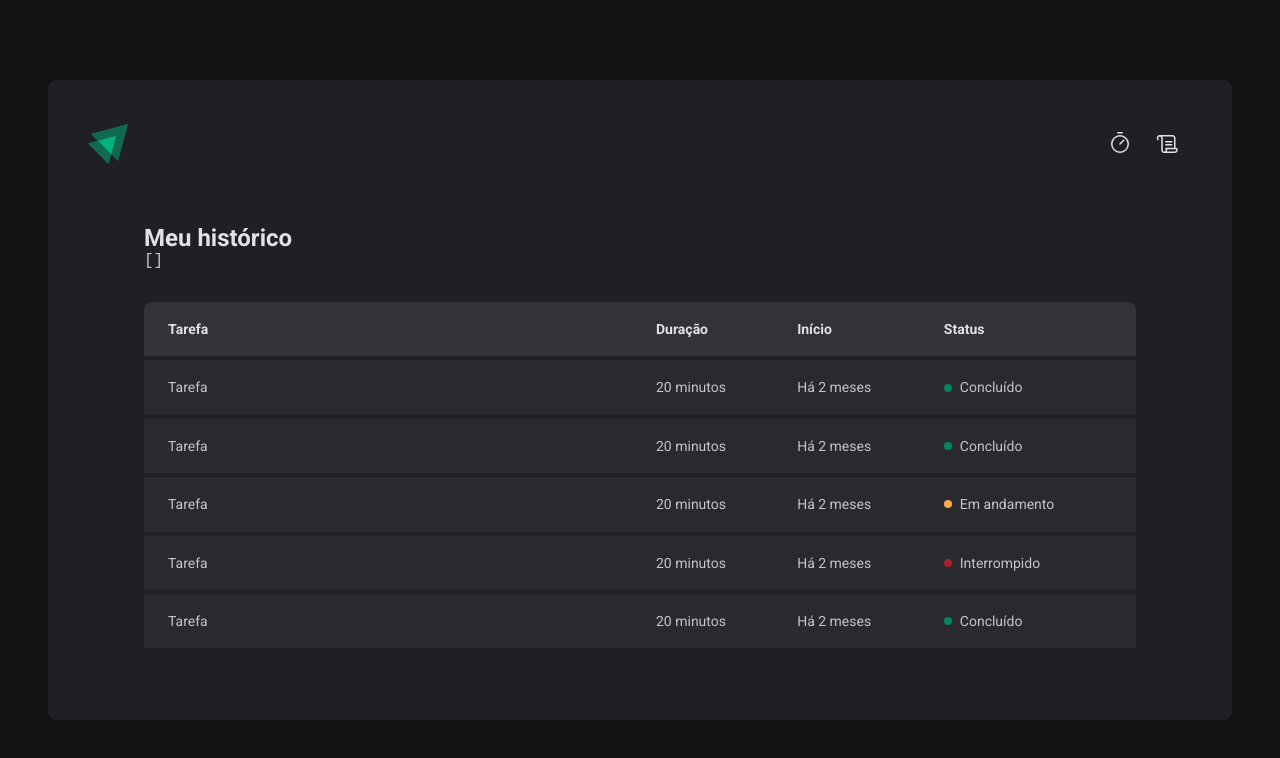
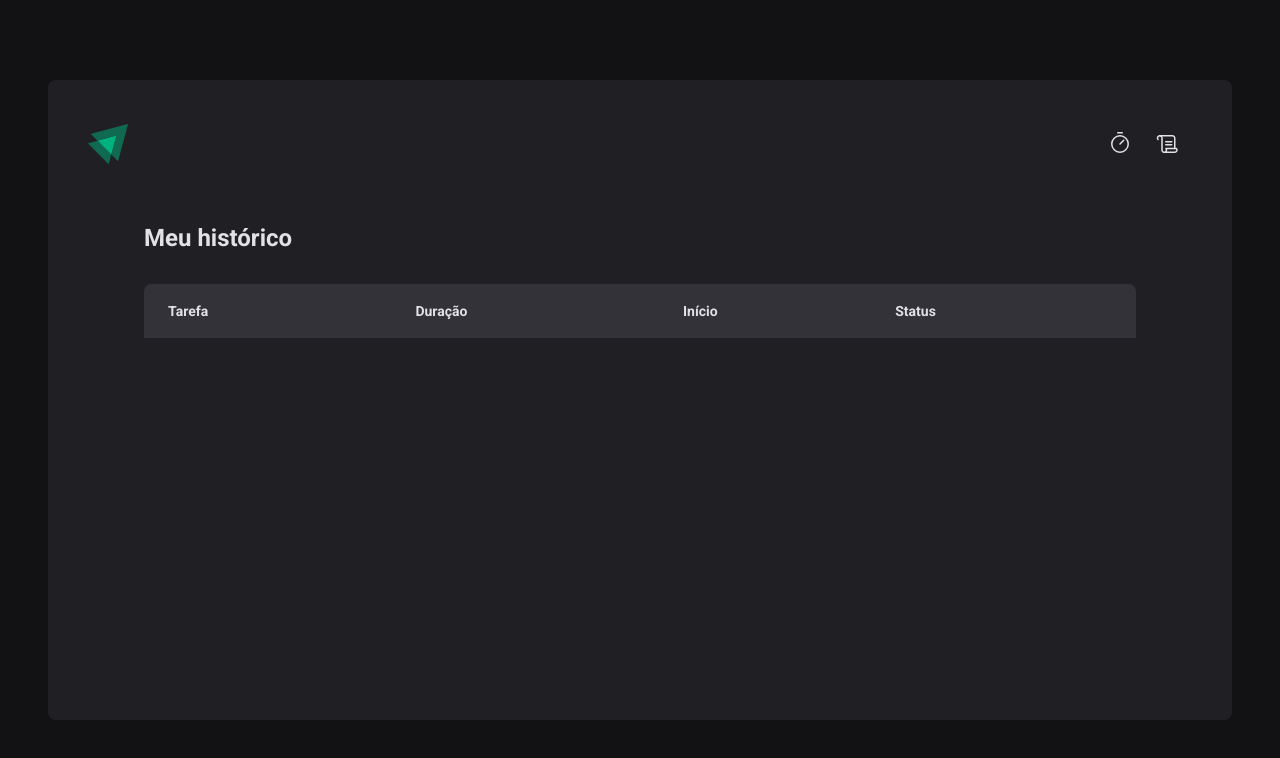
Before and after one commit to rafaeljunio/02-ignite-timer, a React (Vite) app: page /history in a window 1280 px wide. Shown: the top 758 px of the page. Built offline with nearby package versions, Linux system fonts and the light colour scheme.

Commit message:
format date

```diff
--- a/src/pages/History/index.tsx
+++ b/src/pages/History/index.tsx
@@ -1,4 +1,6 @@
 import { useContext } from "react";
+import { formatDistanceToNow } from "date-fns";
+import ptBR from 'date-fns/locale/pt-BR';
 
 import { CyclesContext } from "../../contexts/CyclesContext";
 import { HistoryContainer, HistoryList, Status } from "./styles";
@@ -9,8 +11,6 @@
   return (
     <HistoryContainer>
       <h1>Meu histórico</h1>
-
-      <pre>{JSON.stringify(cycles, null, 2)}</pre>
 
       <HistoryList>
         <table>
@@ -23,46 +23,25 @@
             </tr>
           </thead>
           <tbody>
-            <tr>
-              <td>Tarefa</td>
-              <td>20 minutos</td>
-              <td>Há 2 meses</td>
-              <td>
-                <Status statusColor="green">Concluído</Status>
-              </td>
-            </tr>
-            <tr>
-              <td>Tarefa</td>
-              <td>20 minutos</td>
-              <td>Há 2 meses</td>
-              <td>
-                <Status statusColor="green">Concluído</Status>
-              </td>
-            </tr>
-            <tr>
-              <td>Tarefa</td>
-              <td>20 minutos</td>
-              <td>Há 2 meses</td>
-              <td>
-                <Status statusColor="yellow">Em andamento</Status>
-              </td>
-            </tr>
-            <tr>
-              <td>Tarefa</td>
-              <td>20 minutos</td>
-              <td>Há 2 meses</td>
-              <td>
-                <Status statusColor="red">Interrompido</Status>
-              </td>
-            </tr>
-            <tr>
-              <td>Tarefa</td>
-              <td>20 minutos</td>
-              <td>Há 2 meses</td>
-              <td>
-                <Status statusColor="green">Concluído</Status>
-              </td>
-            </tr>
+            {cycles.map(cycle => {
+              return (
+                <tr key={cycle.id}>
+                  <td>{cycle.task}</td>
+                  <td>{cycle.minutesAmount} minutos</td>
+                  <td>{formatDistanceToNow(cycle.startDate, {
+                    addSuffix: true,
+                    locale: ptBR,
+                  })}</td>
+                  <td>
+                    {cycle.finishedDate && (<Status statusColor="green">Concluído</Status>)}
+                    {cycle.interruptedDate && (<Status statusColor="red">Interrompido</Status>)}
+                    {(!cycle.finishedDate && !cycle.interruptedDate) && (
+                      <Status statusColor="yellow">Em andamento</Status>
+                    )}
+                  </td>
+                </tr>
+              )
+            })}
           </tbody>
         </table>
       </HistoryList>
```
